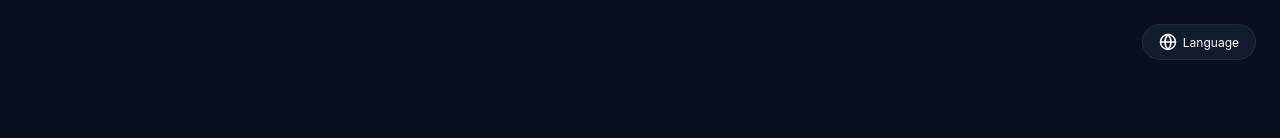
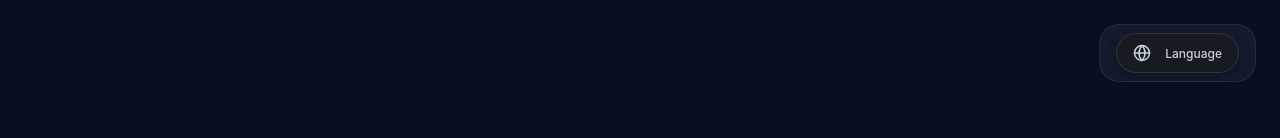
Before and after one commit to DougMontas/blinqfrontend, a React (Vite) app in the folder blinqfix-landing/: page / in a window 1280 px wide. Shown: the top 138 px of the page. Built offline with nearby package versions, Linux system fonts and the light colour scheme.

Commit message:
google translate

```diff
--- a/blinqfix-landing/src/Landing.jsx
+++ b/blinqfix-landing/src/Landing.jsx
@@ -1152,20 +1152,6 @@ export default function Home() {
   return (
     <div style={styles.container}>
       <style>{styles.keyframes}</style>
-      <style>{`
- .goog-te-banner-frame.skiptranslate,
- .goog-logo-link,
- .goog-te-gadget span {
-   display: none !important;
- }
- .goog-te-gadget .goog-te-combo {
-  background: #1e293b;
-  color: #fff;
-  border-radius: 4px;
-  padding: 4px;
-  font-size: 13px;
-}
-`}</style>
       <div style={styles.logoBackground} />
       <div style={styles.gridBackground} />
       <div style={styles.glowEffect} />
--- a/blinqfix-landing/src/sections/TranslateButton.jsx
+++ b/blinqfix-landing/src/sections/TranslateButton.jsx
@@ -8,6 +8,7 @@ export default function TranslateButton() {
   useEffect(() => {
     console.log("[TranslateButton] Mounting...");
 
+    // Initialize only once
     if (!window.googleTranslateElementInit) {
       window.googleTranslateElementInit = () => {
         console.log("[TranslateButton] Initializing Google Translate...");
@@ -42,6 +43,18 @@ export default function TranslateButton() {
     return () => document.removeEventListener("mousedown", handleClickOutside);
   }, []);
 
+  useEffect(() => {
+    // Hide duplicate select boxes on open
+    if (open) {
+      const combos = document.querySelectorAll(".goog-te-combo");
+      if (combos.length > 1) {
+        for (let i = 1; i < combos.length; i++) {
+          combos[i].style.display = "none";
+        }
+      }
+    }
+  }, [open]);
+
   return (
     <div
       ref={ref}
@@ -55,6 +68,7 @@ export default function TranslateButton() {
         borderRadius: "20px",
         backdropFilter: "blur(10px)",
         border: "1px solid rgba(51, 65, 85, 0.5)",
+        overflow: "hidden",
       }}
     >
       <button
@@ -63,12 +77,18 @@ export default function TranslateButton() {
           setOpen(!open);
         }}
         style={{
-          background: "none",
-          border: "none",
-          color: "#fff",
+          display: 'flex',
+          alignItems: "center",
+          gap: "8px",
+          background: "#161b22",
+          color: "#c9d1d9",
+          padding: "10px 16px",
+          borderRadius: "50px",
+          border: "1px solid #30363d",
           cursor: "pointer",
-          display: "flex",
-          alignItems: "center",
+          boxShadow: "0 4px 12px rgba(0,0,0,0.3)",
+          transition: "all 0.2s ease-in-out",
+          fontWeight: 500,
         }}
       >
         <Globe size={18} />
```
